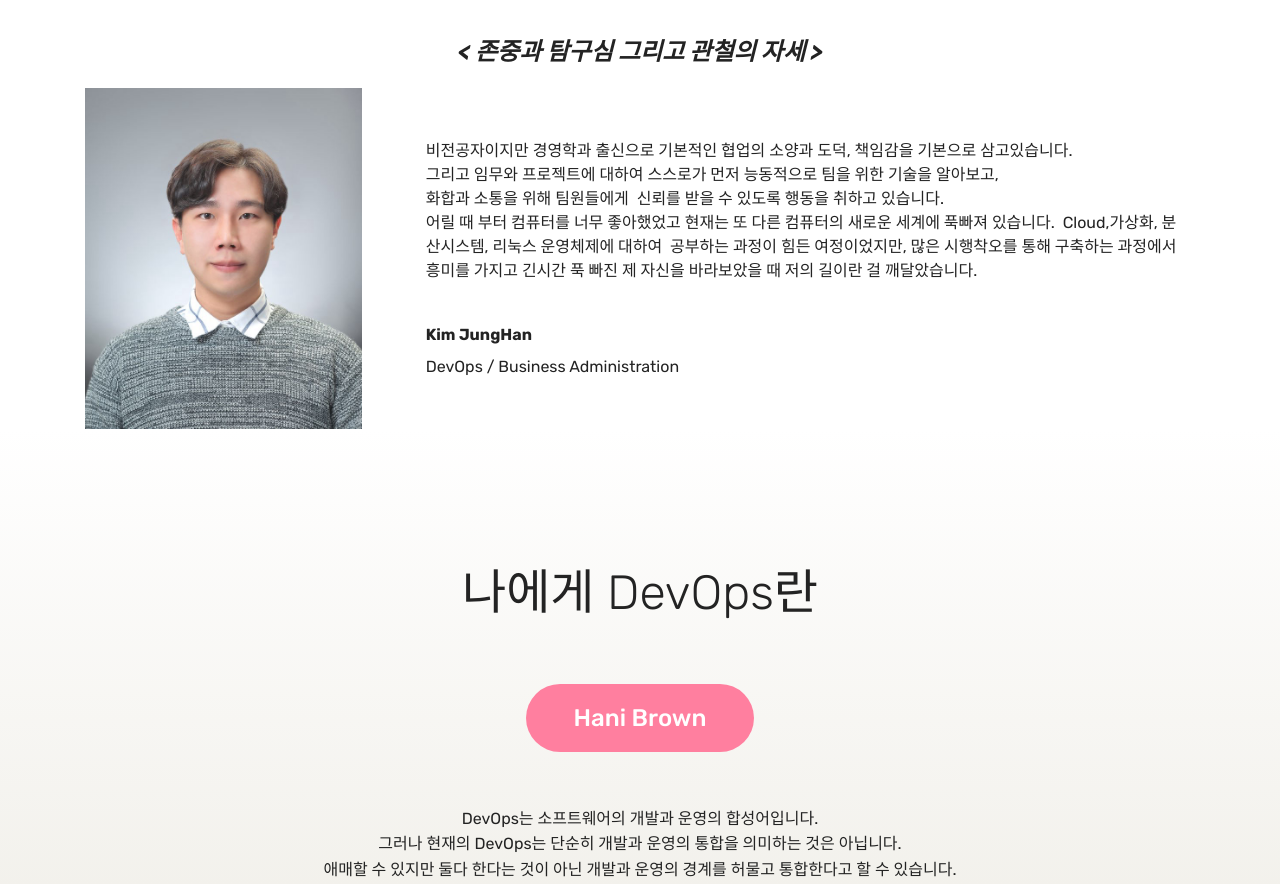
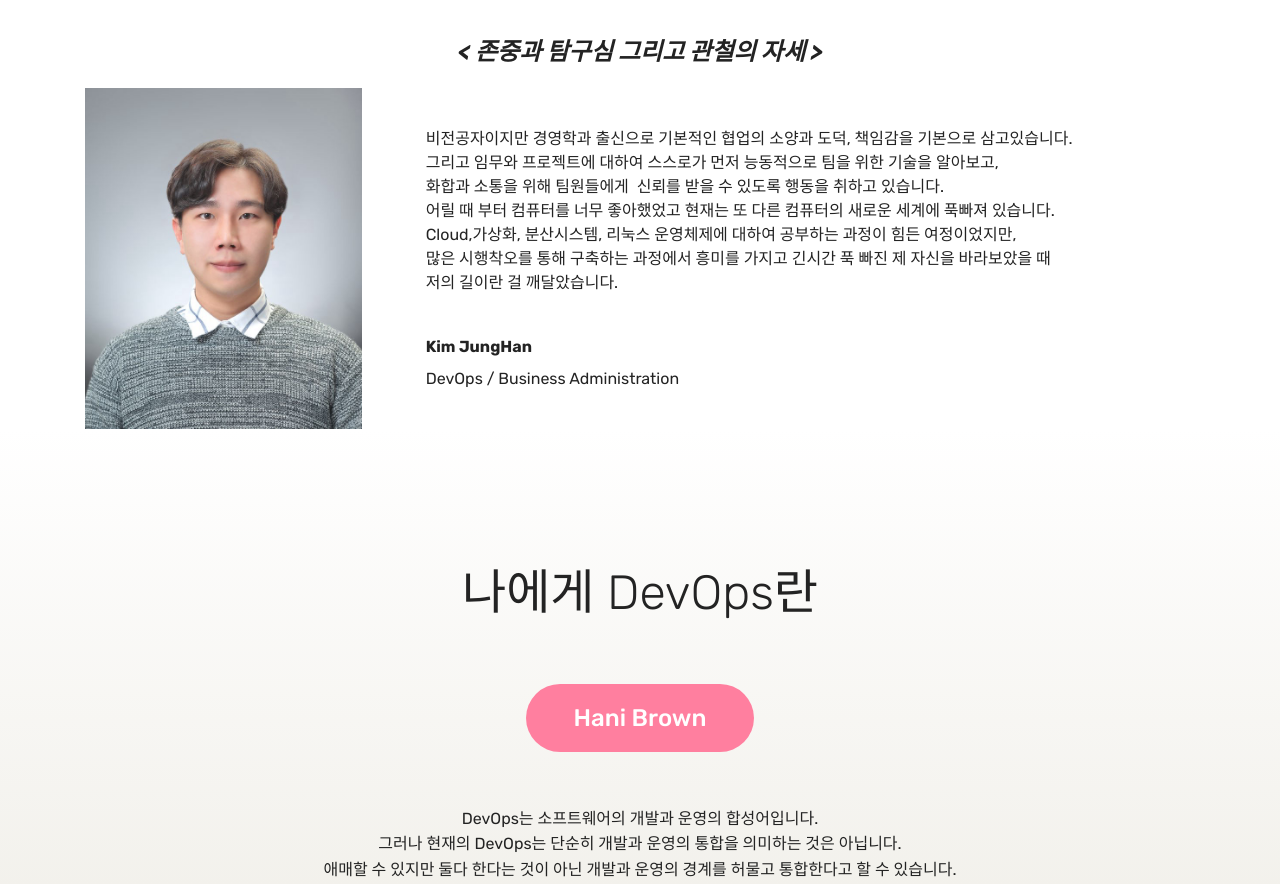
Before and after one commit to hm98127/hm98127.github.io, a plain HTML site: page index.html in a window 1280 px wide. Shown: the part 880-1764 px from the top of the page. Drawn offline with Linux system fonts and the light colour scheme; files whose address does not match are found by name.

Commit message:
Update index.html

```diff
--- a/index.html
+++ b/index.html
@@ -112,8 +112,8 @@
               <img src="assets/images/profile-placeholder-640x789.jpg" alt="" title="">
             </div>
             <div class="media-content px-3 align-self-center mbr-white py-2">
-                    <p class="mbr-text testimonial-text mbr-fonts-style display-7"></p><p>비전공자이지만 경영학과 출신으로 기본적인 협업의 소양과 도덕, 책임감을 기본으로 삼고있습니다.<br>그리고 임무와 프로젝트에 대하여 스스로가 먼저 능동적으로 팀을 위한 기술을 알아보고, &nbsp;<br>화합과 소통을 위해 팀원들에게 &nbsp;신뢰를 받을 수 있도록 행동을 취하고 있습니다. &nbsp; <br>어릴 때 부터 컴퓨터를 너무 좋아했었고 현재는 또 다른 컴퓨터의 새로운 세계에 푹빠져 있습니다. &nbsp;Cloud,가상화, 분산시스템, 리눅스 운영체제에 대하여 &nbsp;공부하는 과정이 힘든 여정이었지만, 많은 시행착오를 통해 구축하는 과정에서 흥미를 가지고 긴시간 푹 빠진 제 자신을 바라보았을 때
-저의 길이란 걸 깨달았습니다.</p><p></p>
+                    <p class="mbr-text testimonial-text mbr-fonts-style display-7"></p><p>비전공자이지만 경영학과 출신으로 기본적인 협업의 소양과 도덕, 책임감을 기본으로 삼고있습니다.<br>그리고 임무와 프로젝트에 대하여 스스로가 먼저 능동적으로 팀을 위한 기술을 알아보고, &nbsp;<br>화합과 소통을 위해 팀원들에게 &nbsp;신뢰를 받을 수 있도록 행동을 취하고 있습니다. &nbsp; <br>어릴 때 부터 컴퓨터를 너무 좋아했었고 현재는 또 다른 컴퓨터의 새로운 세계에 푹빠져 있습니다.<br>Cloud,가상화, 분산시스템, 리눅스 운영체제에 대하여 공부하는 과정이 힘든 여정이었지만,
+                        <br>많은 시행착오를 통해 구축하는 과정에서 흥미를 가지고 긴시간 푹 빠진 제 자신을 바라보았을 때<br>저의 길이란 걸 깨달았습니다.</p><p></p>
                     <p class="mbr-author-name pt-4 mb-2 mbr-fonts-style display-7">Kim JungHan</p>
                     <p class="mbr-author-desc mbr-fonts-style display-7">
                        DevOps / Business Administration</p>
```
